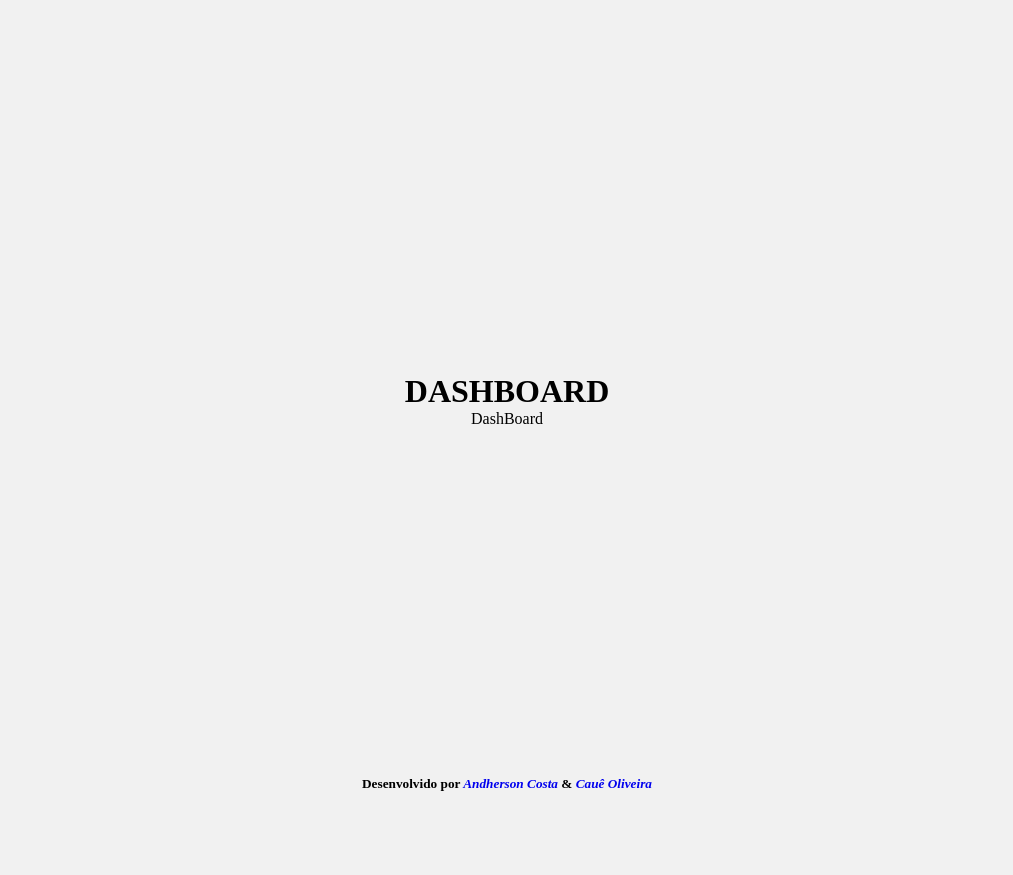
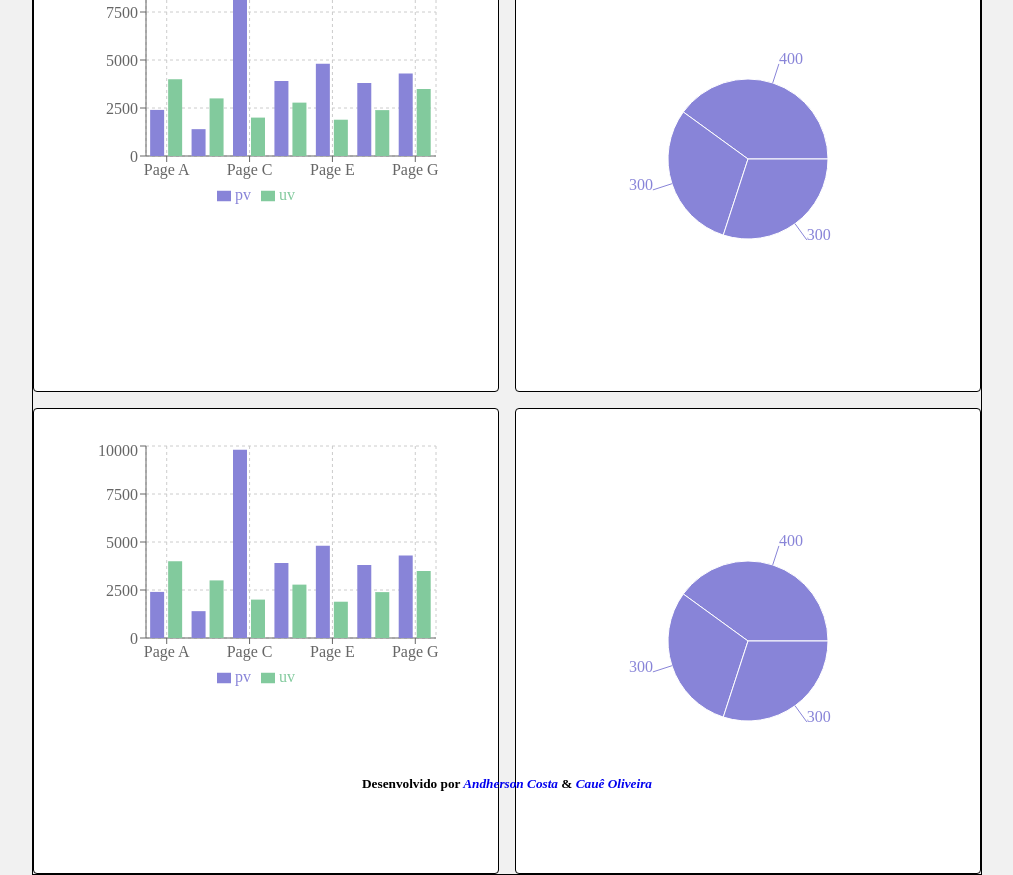
Before and after one commit to oAndin/projeto-visitante-frontend, a React (Vite) app: page /dashboard in a window 1280 px wide. Shown: the whole page, without its empty margins (133-1146 px from the left). Before the commit the page ends 800 px from the top, so only its background shows below. Built offline with nearby package versions, Linux system fonts and the light colour scheme.

Commit message:
update charts and router

```diff
--- /dev/null
+++ b/src/components/BarChart/Index.jsx
@@ -0,0 +1,84 @@
+import {
+  BarChart,
+  Bar,
+  Rectangle,
+  XAxis,
+  YAxis,
+  CartesianGrid,
+  Tooltip,
+  Legend,
+} from "recharts";
+
+const BarCharts = () => {
+  const data = [
+    {
+      name: "Page A",
+      uv: 4000,
+      pv: 2400,
+      amt: 2400,
+    },
+    {
+      name: "Page B",
+      uv: 3000,
+      pv: 1398,
+      amt: 2210,
+    },
+    {
+      name: "Page C",
+      uv: 2000,
+      pv: 9800,
+      amt: 2290,
+    },
+    {
+      name: "Page D",
+      uv: 2780,
+      pv: 3908,
+      amt: 2000,
+    },
+    {
+      name: "Page E",
+      uv: 1890,
+      pv: 4800,
+      amt: 2181,
+    },
+    {
+      name: "Page F",
+      uv: 2390,
+      pv: 3800,
+      amt: 2500,
+    },
+    {
+      name: "Page G",
+      uv: 3490,
+      pv: 4300,
+      amt: 2100,
+    },
+  ];
+  return (
+    <>
+      <div className="barchart-container">
+        <BarChart
+          width={400}
+          height={250}
+          data={data}
+          margin={{
+            top: 5,
+            right: 30,
+            left: 20,
+            bottom: 5,
+          }}
+        >
+          <CartesianGrid strokeDasharray="3 3" />
+          <XAxis dataKey="name" />
+          <YAxis />
+          <Tooltip />
+          <Legend />
+          <Bar dataKey="pv" fill="#8884d8" />
+          <Bar dataKey="uv" fill="#82ca9d" />
+        </BarChart>
+      </div>
+    </>
+  );
+};
+
+export default BarCharts;
--- a/src/components/BarCharts/Index.jsx
+++ /dev/null
@@ -1,11 +0,0 @@
-const BarCharts = () => {
-  return (
-    <>
-      <div className="container">
-        <div>BarCharts</div>
-      </div>
-    </>
-  );
-};
-
-export default BarCharts;
--- a/src/components/CadastroVisitante/Index.jsx
+++ b/src/components/CadastroVisitante/Index.jsx
@@ -51,7 +51,7 @@ const CadastroVisitante = ({ handleCadastroForm }) => {
           </div>
         </div>
         <div className="buttonContainer">
-          <button>Enviar</button>
+          <button>Cadastrar</button>
         </div>
         <div className="switchBtn">
           <p>Já tem cadastro?</p>
--- a/src/components/LoginVisitante/Index.jsx
+++ b/src/components/LoginVisitante/Index.jsx
@@ -15,6 +15,9 @@ const LoginVisitante = ({ handleCadastroForm }) => {
           <label htmlFor="">Senha</label>
           <Password toggleMask />
         </div>
+        <div className="buttonContainer">
+          <Button label="Entrar" />
+        </div>
         <div className="switchBtn">
           <p>Não tenho cadastro</p>
           <Button onClick={() => handleCadastroForm()} label="Cadastro" />
--- /dev/null
+++ b/src/components/PieChart/Index.jsx
@@ -0,0 +1,29 @@
+import { PieChart, Pie, Tooltip } from "recharts";
+
+const PieChartGender = () => {
+  const data = [
+    { name: "Masculino", value: 400 },
+    { name: "Feminino", value: 300 },
+    { name: "Outros", value: 300 },
+  ];
+
+  return (
+    <div className="piechart-container">
+      <PieChart width={400} height={400}>
+        <Pie
+          dataKey="value"
+          isAnimationActive={true}
+          data={data}
+          cx="50%"
+          cy="50%"
+          outerRadius={80}
+          fill="#8884d8"
+          label={true}
+        />
+        <Tooltip />
+      </PieChart>
+    </div>
+  );
+};
+
+export default PieChartGender;
--- a/src/index.css
+++ b/src/index.css
@@ -39,14 +39,14 @@ div.container {
   align-items: center;
   justify-content: center;
   width: 35%;
-  height: 85%;
+  /* height: 85%; */
   padding: 1.5rem;
-  gap: 1rem;
+  gap: 0.7rem;
   background-color: #fff;
   border: 1px solid #000;
-
+  border-radius: 4px;
   & h1 {
-    transform: translateY(-95%);
+    /* transform: translateY(-95%); */
     color: #111010;
   }
 
@@ -56,7 +56,7 @@ div.container {
     flex-direction: column;
 
     & label {
-      margin-bottom: 0.5rem;
+      /* margin-bottom: 0.5rem; */
     }
 
     & input {
@@ -77,7 +77,7 @@ div.container {
     display: flex;
     justify-content: center;
     align-items: center;
-      margin-bottom: 5rem;
+      /* margin-bottom: 5rem; */
     & button {
       cursor: pointer;
       color: #fff;
@@ -94,13 +94,13 @@ div.container {
   }
 
   & div.switchBtn{
-    position: absolute;
-    bottom: 5%;
+    /* position: absolute;
+    bottom: 5%; */
     width: 50%;
     padding: 1rem;
     display: flex;
     flex-direction: column;
-    border: 1px solid #000;
+    /* border: 1px solid #000; */
     cursor: pointer;
     & p {
       text-align: center;
@@ -129,3 +129,24 @@ div.container.login {
     cursor: pointer;
   }
 }
+
+div.dashboard-container {
+  padding:0 auto;
+  display: grid;
+  grid-template-columns: 1fr 1fr;
+  gap: 1rem;
+  border: 1px solid #000;
+}
+
+div.barchart-container {
+border: 1px solid #000;
+border-radius: 4px;
+padding: 2rem;
+background-color: #fff;
+}
+div.piechart-container {
+border: 1px solid #000;
+border-radius: 4px;
+padding: 2rem;
+background-color: #fff;
+}
--- a/src/routes/Charts/BarChartsPage/Index.jsx
+++ b/src/routes/Charts/BarChartsPage/Index.jsx
@@ -1,5 +1,5 @@
 import React from "react";
-import BarCharts from "../../../components/BarCharts/Index";
+import BarCharts from "../../../components/BarChart/Index";
 
 const BarChartsPage = () => {
   return <BarCharts />;
--- /dev/null
+++ b/src/routes/Charts/PieChartsPage/Index.jsx
@@ -0,0 +1,11 @@
+import PieChartGender from "../../../components/PieChart/Index";
+
+const PieChartsPage = () => {
+  return (
+    <>
+      <PieChartGender />
+    </>
+  );
+};
+
+export default PieChartsPage;
--- a/src/routes/Charts/PizzaChartsPage/Index.jsx
+++ /dev/null
@@ -1,7 +0,0 @@
-import React from "react";
-
-const PizzaChartsPage = () => {
-  return <div>PizzaChartsPage</div>;
-};
-
-export default PizzaChartsPage;
--- a/src/routes/DashBoard/Index.jsx
+++ b/src/routes/DashBoard/Index.jsx
@@ -1,8 +1,15 @@
+import BarCharts from "../../components/BarChart/Index";
+import PieChartGender from "../../components/PieChart/Index";
+
 const DashBoard = () => {
   return (
     <>
-      <h1>DASHBOARD</h1>
-      <div>DashBoard</div>
+      <div className="dashboard-container">
+        <BarCharts />
+        <PieChartGender />
+        <BarCharts />
+        <PieChartGender />
+      </div>
     </>
   );
 };
```
Also changed, not shown: src/main.jsx (+4 -4 lines).
